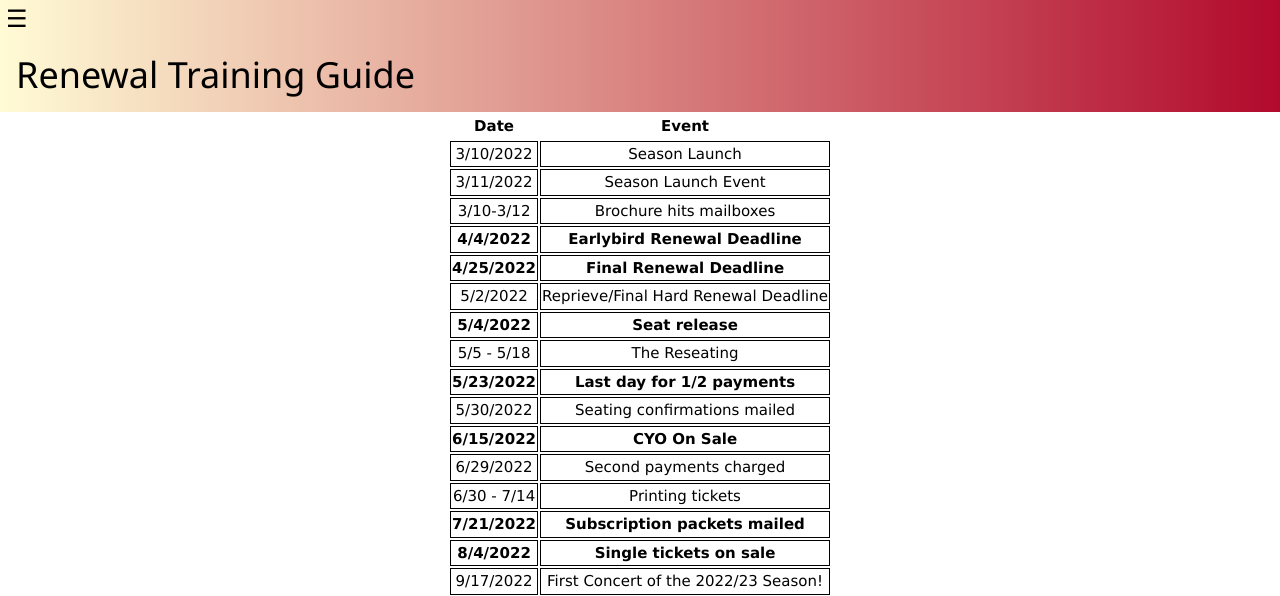
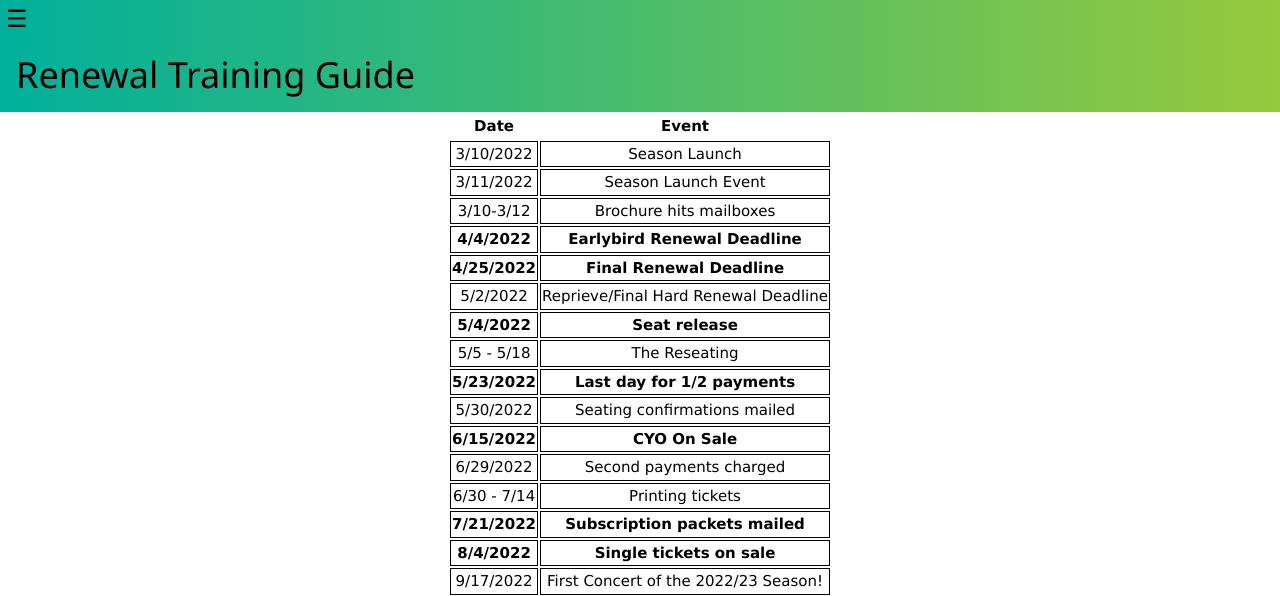
Before and after one commit to muesinga/renewal-training, a PHP site: page / in a window 1280 px wide. Shown: the top 596 px of the page. Run offline with PHP 8.4, Linux system fonts and the light colour scheme.

Commit message:
banner css test

```diff
--- a/styles/style.css
+++ b/styles/style.css
@@ -108,7 +108,7 @@ figcaption {
 }
 
 .rainbow-gradient {
-    background-image: linear-gradient(to right, #fffbd5, #b20a2c);
+    background-image: linear-gradient(to right, #00b09b, #96c93d);
 }
 
 .transparent {
```
